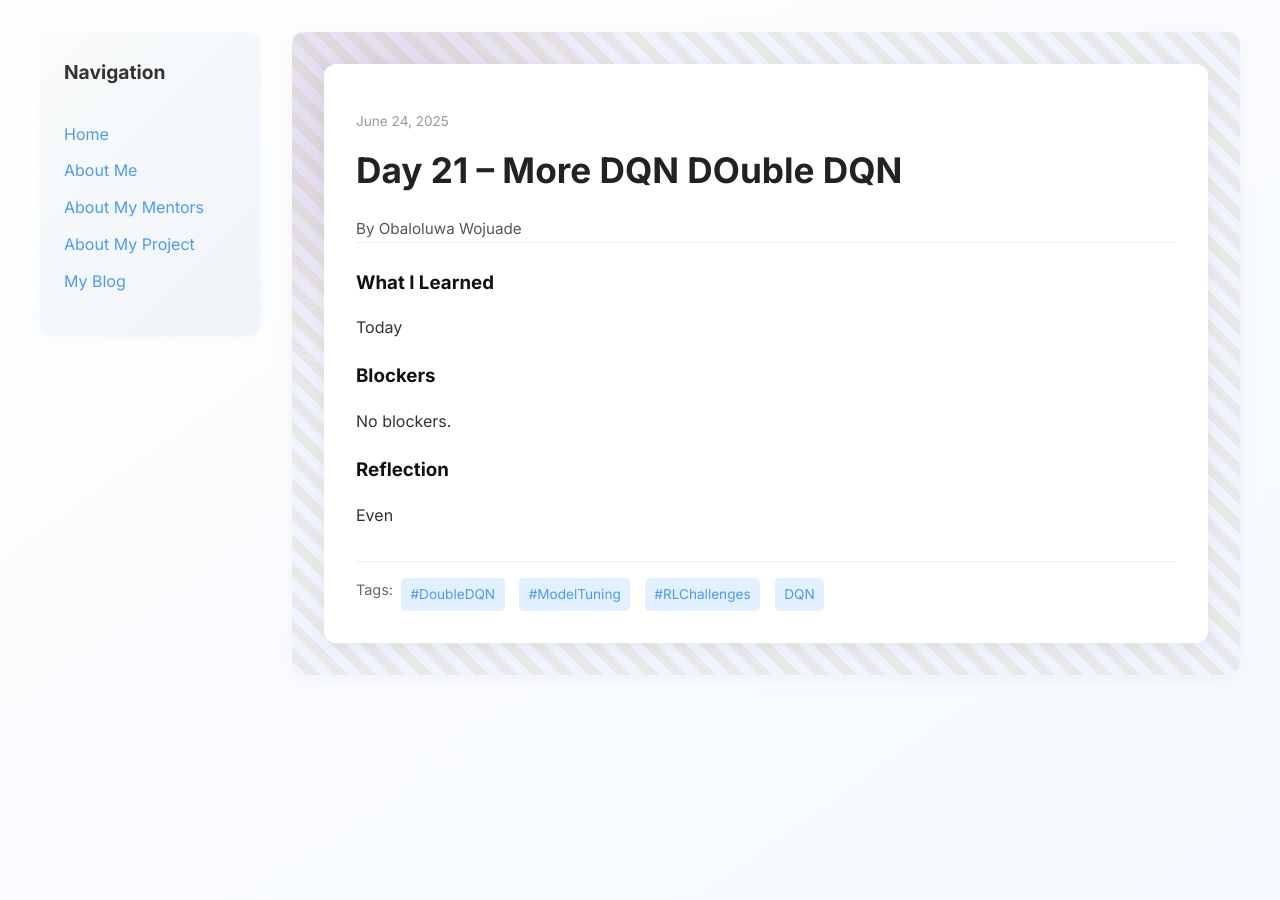
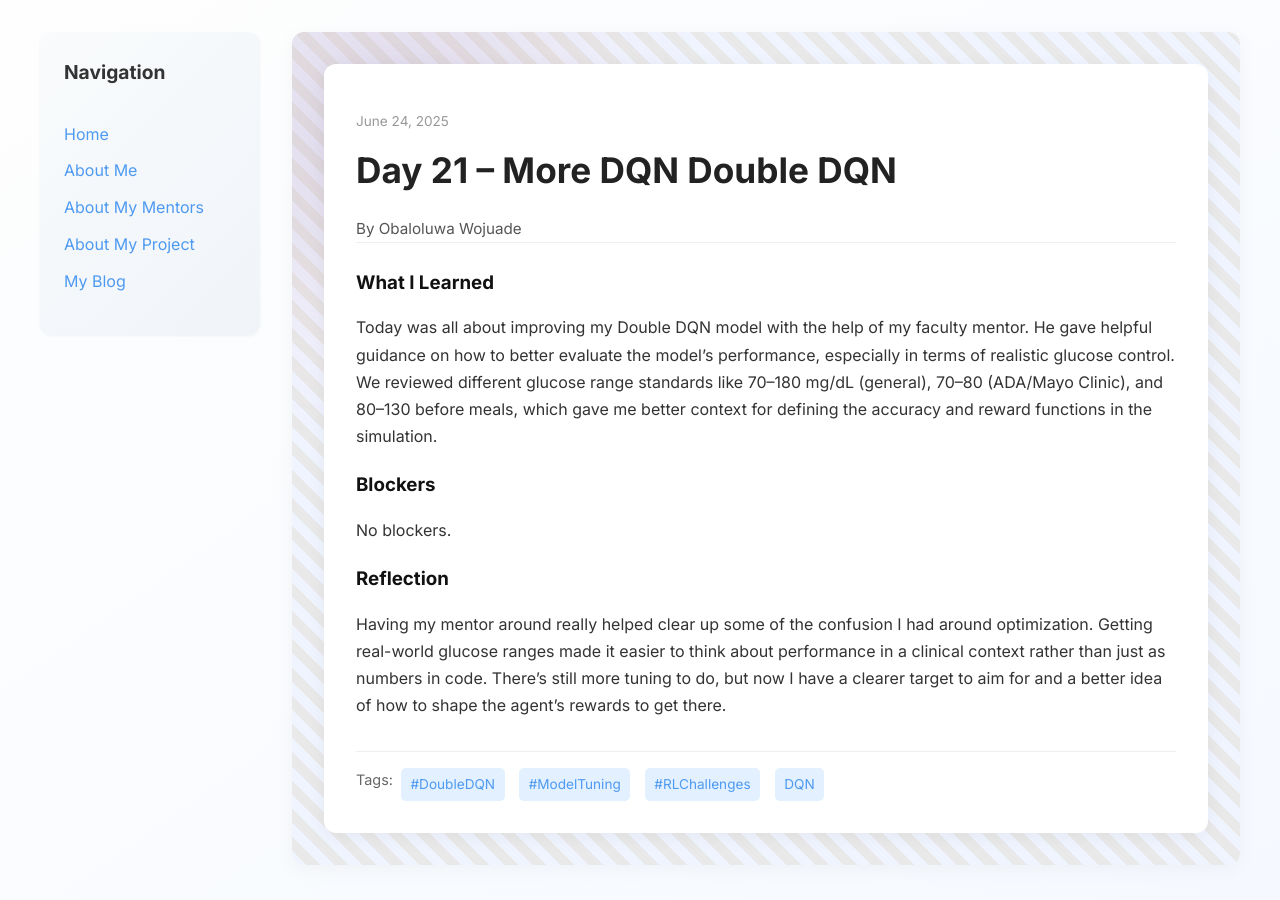
Before and after one commit to obwoj1/obwoj1.github.io, a Jekyll site: the page built from _posts/2025-06-24-day-21.md, in a window 1280 px wide. Built offline with Jekyll 4.4.1, drawn with Linux system fonts in a browser that asks for light colours.

Commit message:
Update 2025-06-24-day-21.md

```diff
--- a/_posts/2025-06-24-day-21.md
+++ b/_posts/2025-06-24-day-21.md
@@ -1,17 +1,17 @@
 ---
 layout: post
-title: "Day 21 – More DQN DOuble DQN"
+title: "Day 21 – More DQN Double DQN"
 date: 2025-06-24
 author: Obaloluwa Wojuade
 permalink: /day21.html
 tags: ["#DoubleDQN", "#ModelTuning", "#RLChallenges", "DQN"]
 
 what_i_learned: |
-  Today
+  Today was all about improving my Double DQN model with the help of my faculty mentor. He gave helpful guidance on how to better evaluate the model’s performance, especially in terms of realistic glucose control. We reviewed different glucose range standards like 70–180 mg/dL (general), 70–80 (ADA/Mayo Clinic), and 80–130 before meals, which gave me better context for defining the accuracy and reward functions in the simulation.
 
 blockers: |
   No blockers.
 
 reflection: |
-  Even
+  Having my mentor around really helped clear up some of the confusion I had around optimization. Getting real-world glucose ranges made it easier to think about performance in a clinical context rather than just as numbers in code. There’s still more tuning to do, but now I have a clearer target to aim for and a better idea of how to shape the agent’s rewards to get there.
 ---
```
